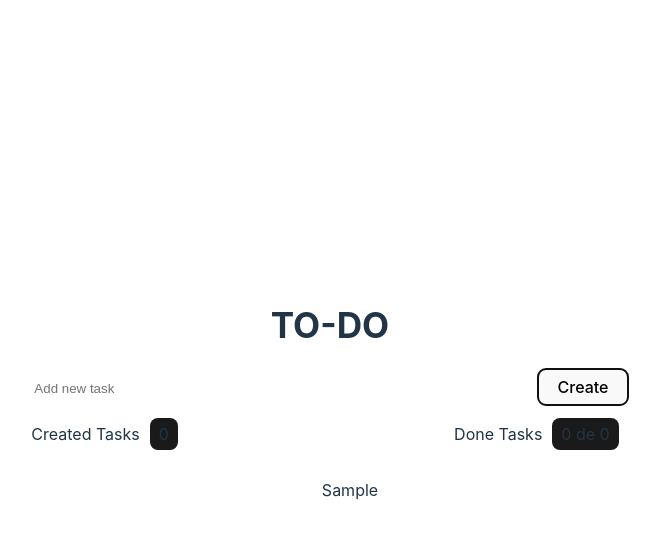
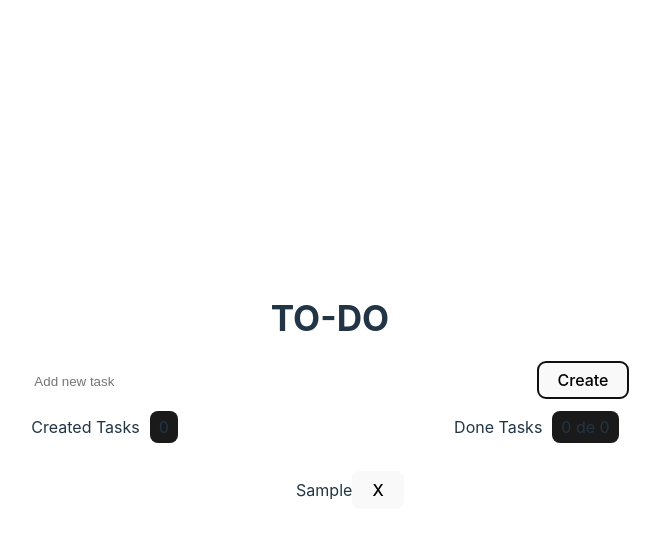
Before and after one commit to Thalys001/to-do-list-react, a React (Vite) app: page / in a window 1280 px wide. Both pictures are taken after typing "Sample" into the empty fields and a click on the button "Create". Shown: the top 538 px of the page, without its empty margins (310-970 px from the left). Built offline with nearby package versions, Linux system fonts and the light colour scheme.

Commit message:
feat(delete list): created a function that deletes items from the list

```diff
--- a/src/Todo.jsx
+++ b/src/Todo.jsx
@@ -4,6 +4,7 @@ import List from './compomemts/List';
 import Form from './compomemts/Form';
 import Input from './compomemts/Input';
 import Button from './compomemts/Button';
+import ButtonDelete from './compomemts/ButtonDelete';
 
 import './App.css'
 
@@ -27,6 +28,10 @@ function Todo() {
     setTask("")
   }
 
+  const handleDelete = index => {
+    setItemList(itemList.filter((_, i) => i !== index));
+  };
+
   return (
     <div className="todo-wrapper">
       <h1>TO-DO</h1>
@@ -38,7 +43,15 @@ function Todo() {
         <p>Created Tasks<span>0</span></p>
         <p>Done Tasks<span>0 de 0</span></p>
       </div>
-      <List itemList={itemList} />
+      <ul className='todo-list'>
+        {itemList.map((item, index) => (
+          <li key={index}>{item}
+          <button type="button" onClick={() => handleDelete(index)}>X</button>
+          </li>
+          ))}
+        </ul>
+      {/* <List itemList={itemList}
+      /> */}
     </div>
   )
 }
--- /dev/null
+++ b/src/compomemts/ButtonDelete/index.jsx
@@ -0,0 +1,9 @@
+import React from "react";
+
+function ButtonDelete(props) {
+    return (
+        <button type={props.type} onClick={props.onCLick}>x</button>
+    )
+}
+
+export default ButtonDelete
--- a/src/compomemts/List/index.jsx
+++ b/src/compomemts/List/index.jsx
@@ -4,7 +4,8 @@ function List(props) {
     return (
         <ul className='todo-list'>
         {props.itemList.map((item, index) => (
-          <li key={index}>{item}</li>
+          <li key={index}>{item}
+          </li>
         ))}
       </ul>
     )
```
